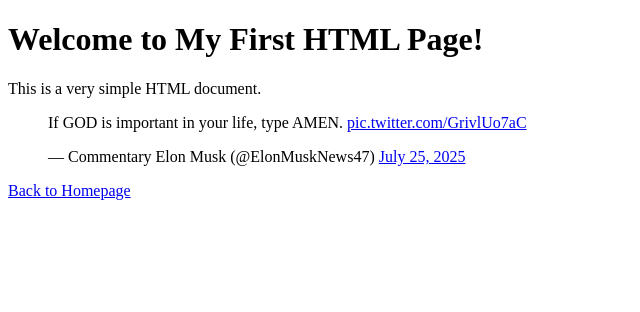
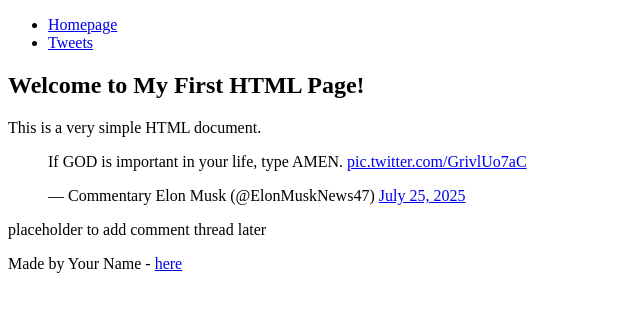
Before and after one commit to Baffour738/My_First_Portfolio, a plain HTML site: page html_basic/tweets.html in a window 1280 px wide. Shown: the whole page, without its empty margins (0-640 px from the left). Drawn offline with Linux system fonts and the light colour scheme.

Commit message:
Update tweets.html

```diff
--- a/html_basic/tweets.html
+++ b/html_basic/tweets.html
@@ -1,4 +1,4 @@
-<!DOCTYPE html>
+<!-- <!DOCTYPE html>
 <html lang="en">
 <head>
     <meta charset="UTF-8">
@@ -12,3 +12,39 @@
     <a href="index.html">Back to Homepage</a>
 </body>
 </html>
+ -->
+
+ <!DOCTYPE html>
+<html lang="en">
+<head>
+    <meta charset="UTF-8">
+    <meta name="viewport" content="width=device-width, initial-scale=1.0">
+    <title>My Basic HTML Page</title>
+</head>
+<body>
+    <header>
+        <nav>
+            <ul>
+                <li><a href="index.html">Homepage</a></li>
+                <li><a href="tweets.html">Tweets</a></li>
+            </ul>
+        </nav>
+    </header>
+
+    <main>
+        <article>
+            <h1>Welcome to My First HTML Page!</h1>
+            <p>This is a very simple HTML document.</p>
+
+            <blockquote class="twitter-tweet"><p lang="en" dir="ltr">If GOD is important in your life, type AMEN. <a href="https://t.co/GrivlUo7aC">pic.twitter.com/GrivlUo7aC</a></p>&mdash; Commentary Elon Musk (@ElonMuskNews47) <a href="https://twitter.com/ElonMuskNews47/status/1948703168080105733?ref_src=twsrc%5Etfw">July 25, 2025</a></blockquote> <script async src="https://platform.twitter.com/widgets.js" charset="utf-8"></script>
+            </article>
+        <aside>
+            <p>placeholder to add comment thread later</p>
+        </aside>
+    </main>
+
+    <footer>
+        <p>Made by Your Name - <a href="https://www.alxafrica.com" target="_blank">here</a></p>
+    </footer>
+</body>
+</html>
```
